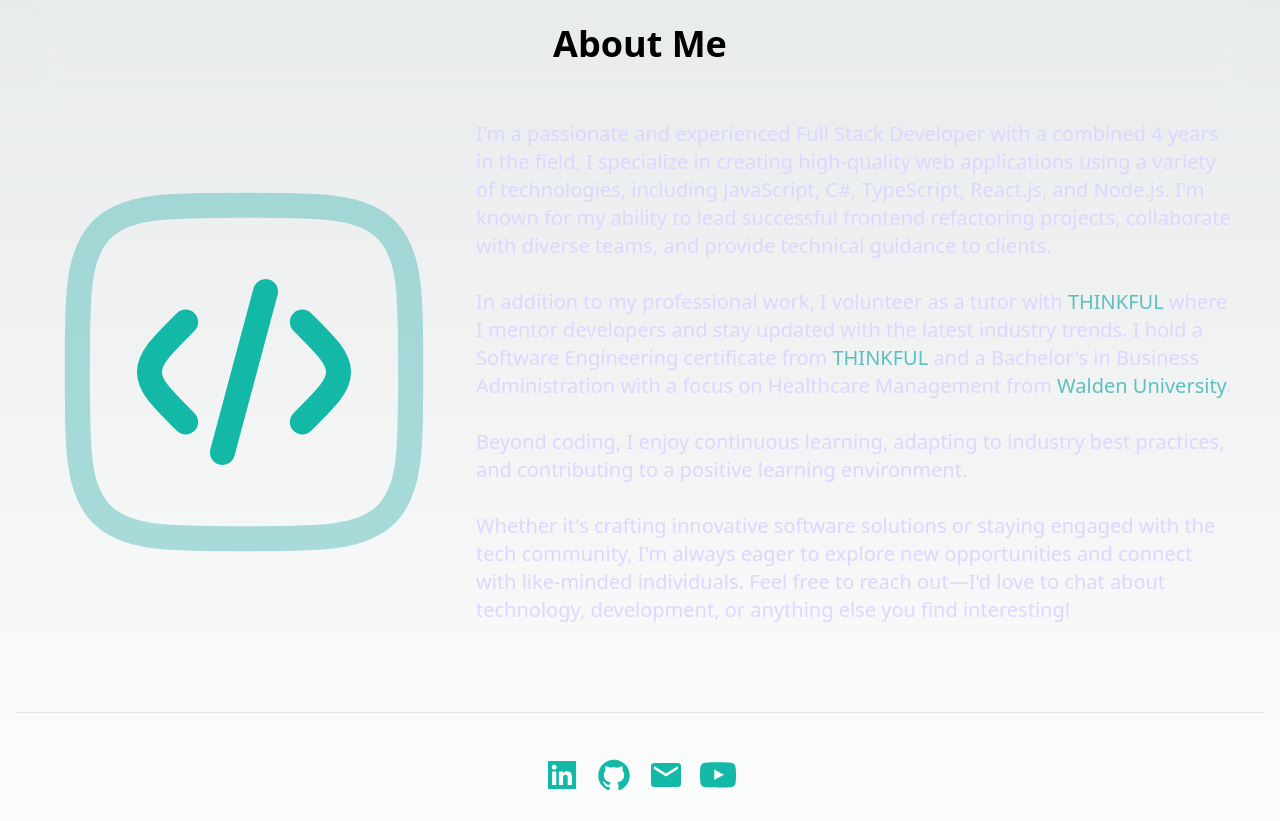
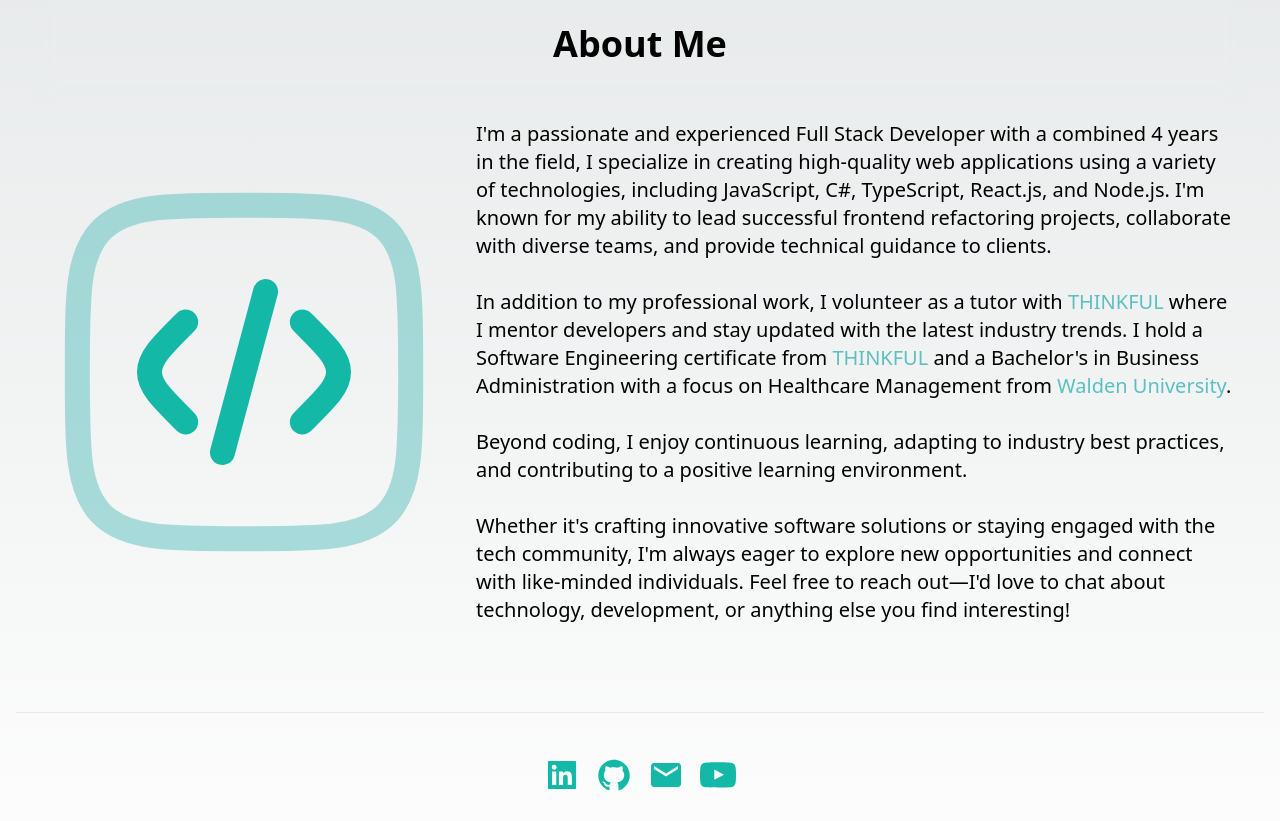
Before and after one commit to avinash7rao/my-site, a Next.js app: page / in a window 1280 px wide. Shown: the part 760-1581 px from the top of the page. Built offline with nearby package versions, Linux system fonts and the light colour scheme.

Commit message:
removed custom color

```diff
--- a/styles/globals.css
+++ b/styles/globals.css
@@ -103,7 +103,3 @@
   color: inherit;
   text-decoration: none;
 }
-
-p {
-  color: #ddd6fe;
-}
```
